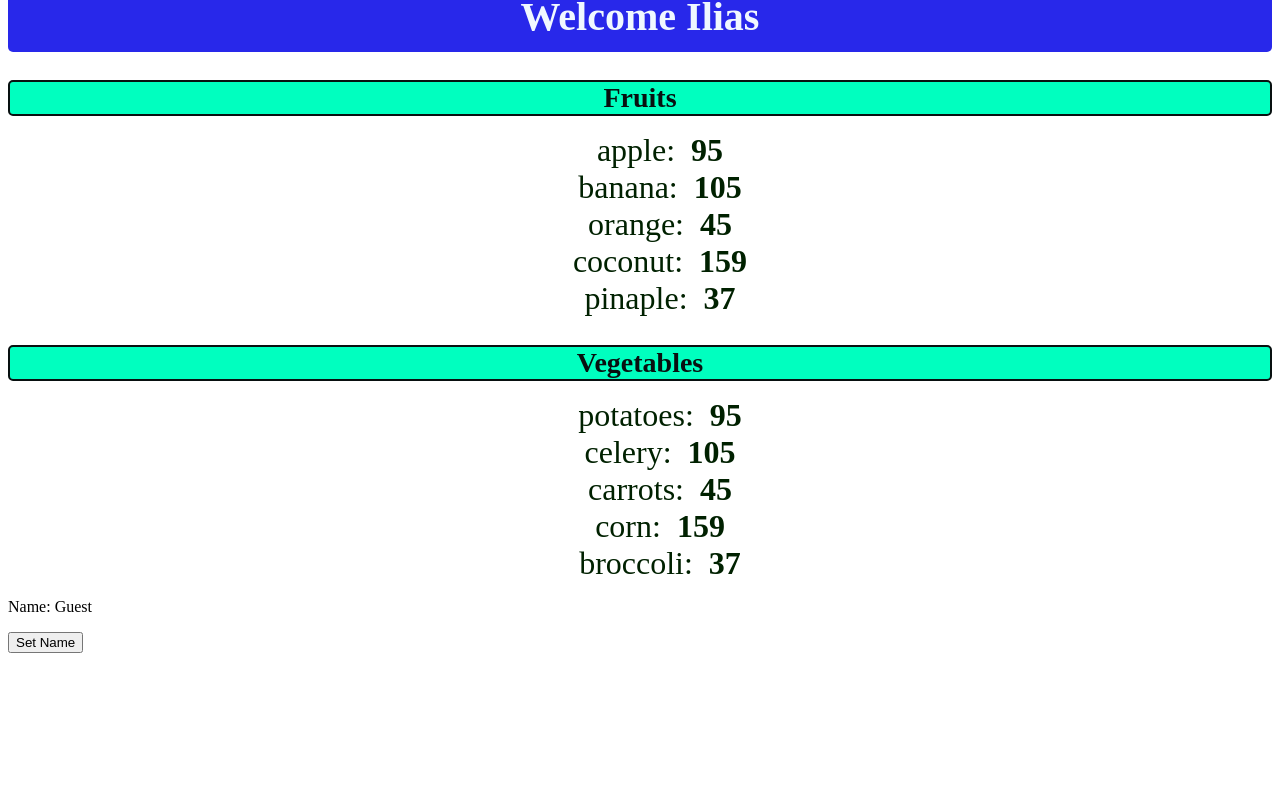
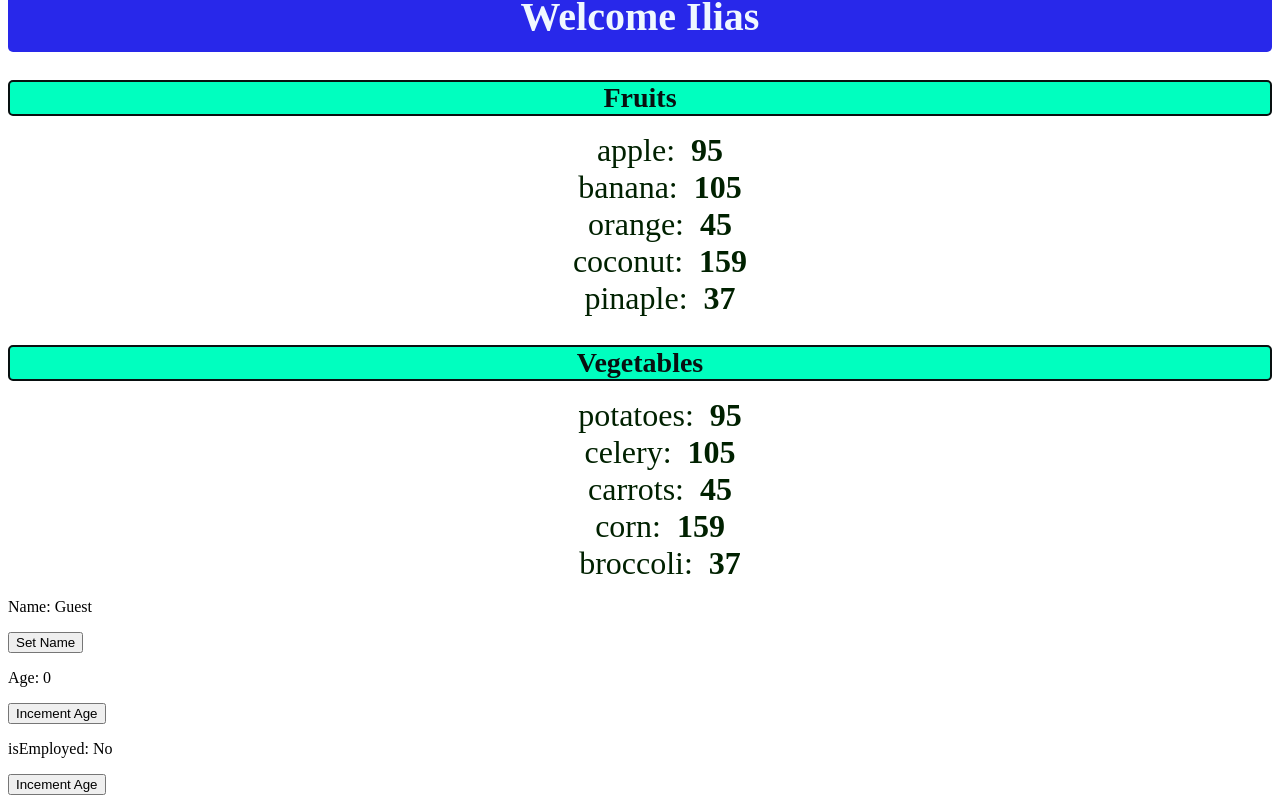
Before and after one commit to IliasSari/react-project-1, a React (Vite) app: page / in a window 1280 px wide. Shown: the part 911-1714 px from the top of the page. Before the commit the page ends 1572 px from the top, so only its background shows below. Built offline with nearby package versions, Linux system fonts and the light colour scheme.

Commit message:
Added 2 more buttons in this Component

```diff
--- a/src/MyComponent.jsx
+++ b/src/MyComponent.jsx
@@ -1,17 +1,32 @@
-import React, {useState} from 'react';
+import {useState} from 'react';
 
 
 function MyComponent(){
 
     const [name, setName] = useState("Guest");
+    const [age, setAge] = useState(0);
+    const [isEmployed, setIsEmployed] = useState(false);
 
     const updateName = () => {
         setName ("George");
+    }
 
+    const incementAge = () => {
+        setAge(age + 1);
+    }
+
+    const toggleEmployedStatus = () => {
+        setIsEmployed(!isEmployed);
     }
     return(<div>
                 <p>Name: {name}</p>
                 <button onClick={updateName}>Set Name</button>
+
+                <p>Age: {age}</p>
+                <button onClick={incementAge}>Incement Age</button>
+
+                <p>isEmployed: {isEmployed ? "Yes" : "No"}</p>
+                <button onClick={toggleEmployedStatus}>Incement Age</button>
     </div>);
 
 }
```
Also changed, not shown: 1 other file (tests, documents, lock files or other folders).
